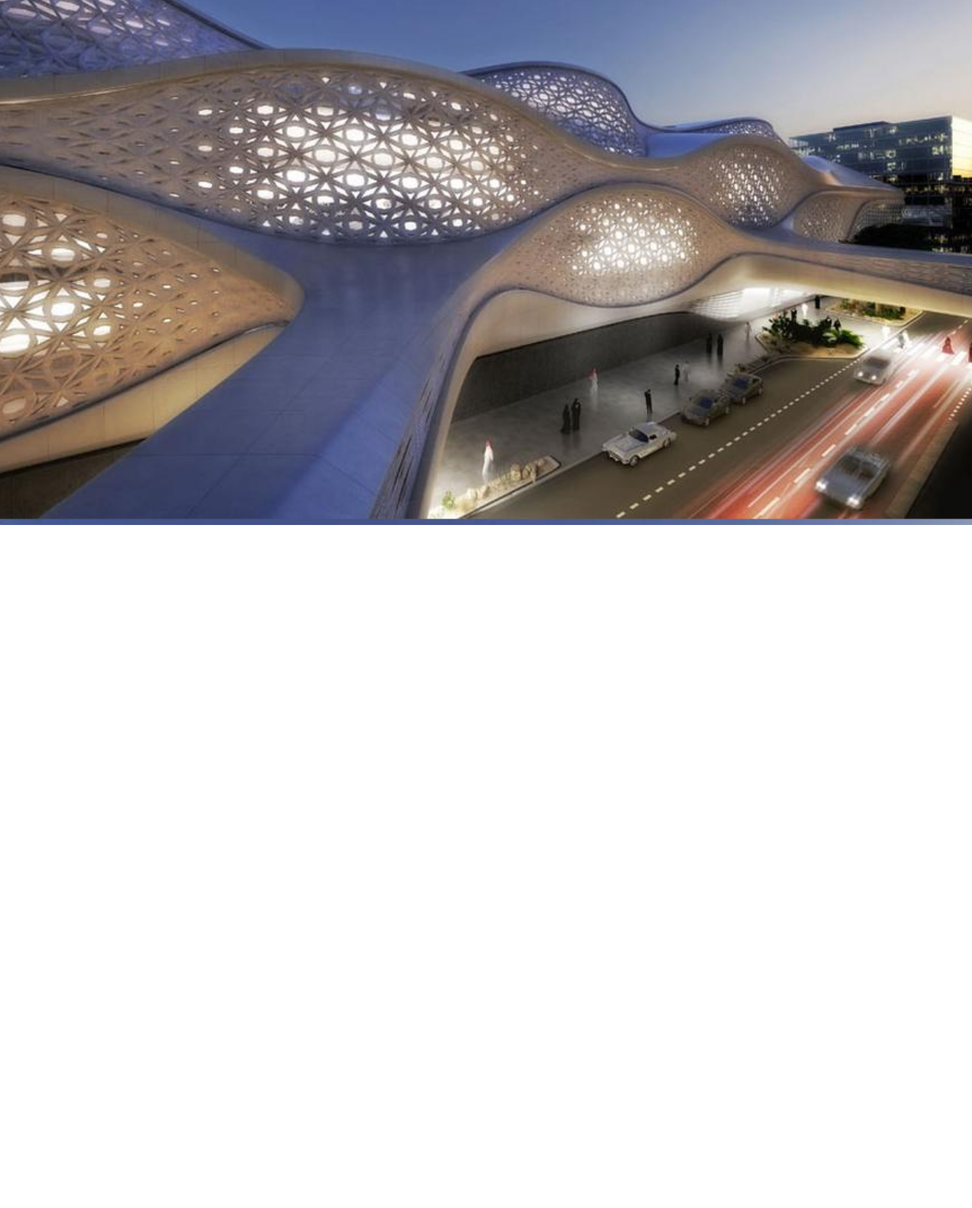
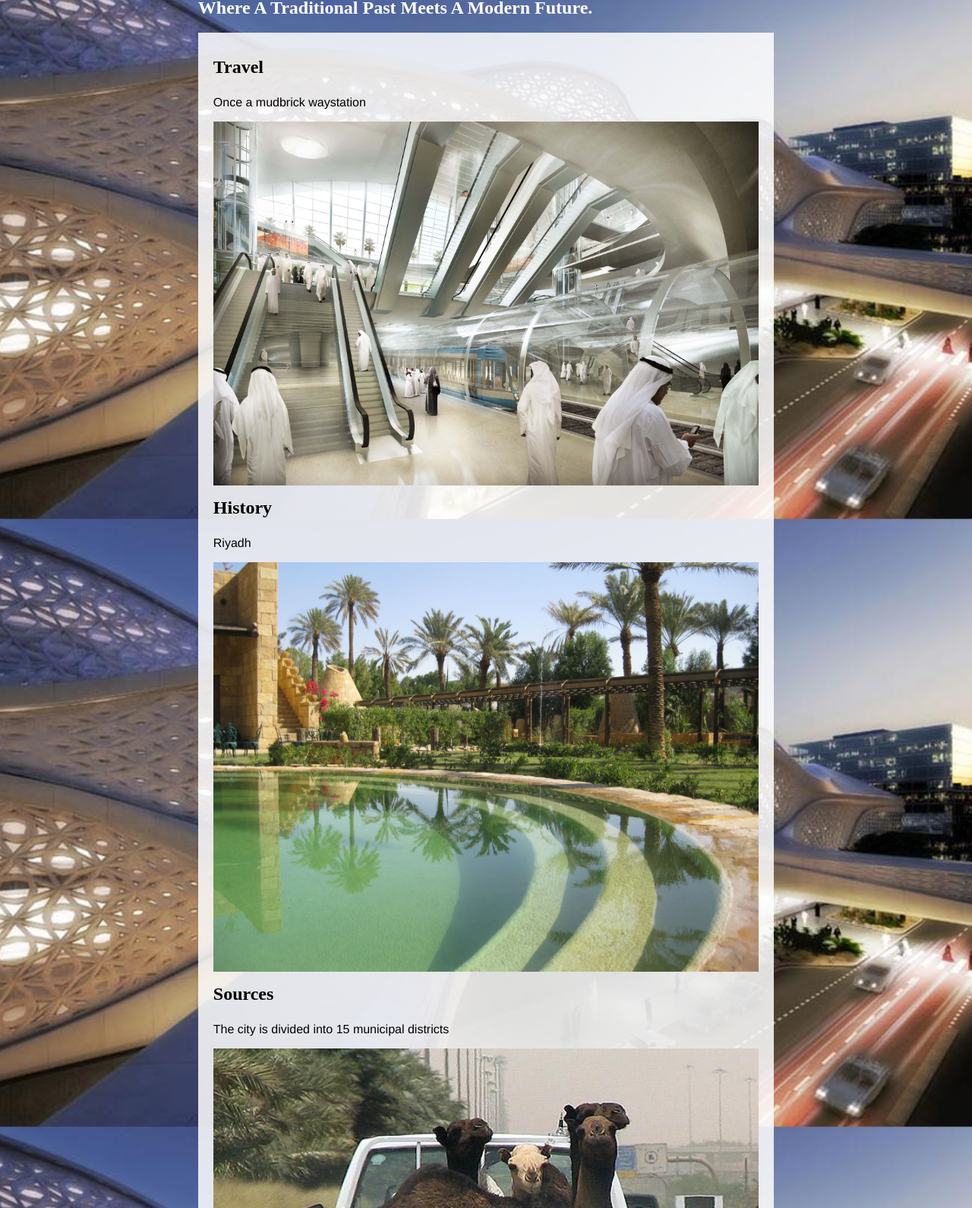
Before and after one commit to learn-co-curriculum/phase-0-html-riyadh-blog-lab, a website: page index.html in a window 1280 px wide. Shown: the part 117-1707 px from the top of the page at 76% size. Before the commit the page ends 808 px from the top, so only its background shows below. Drawn offline with Linux system fonts and the light colour scheme; a web font is replaced by a local one.

Commit message:
commit tree 0a3940f1a75ef8b7ed8078efe09d340e2956619e

```diff
--- a/index.html
+++ b/index.html
@@ -7,11 +7,25 @@
 </head>
 <body>
   <div class="wrapper">
-    <!-- HEADER -->
-    <!-- SUB HEAD -->
+    <h1>Welcome to Riyadh</h1>
+    <h2>Where A Traditional Past Meets A Modern Future.</h2>
 
     <div id="content">
-      <!-- IMAGES, SMALL SUB HEADS, PARAGRAPHS, LINKS -->
+      <h3>Travel</h3>
+      <p>Once a mudbrick waystation</p>
+      <img src="./images/transportation/transit.jpg" alt="Modern Transit">
+
+      <h3>History</h3>
+      <p>Riyadh</p>
+      <img src="./images/garden.jpg" alt="Riyadh Garden">
+
+      <h3>Sources</h3>
+      <p>The city is divided into 15 municipal districts</p>
+      <img src="./images/transportation/camels-in-truck.jpg" alt="The roads of Riyadh">
+
+      <a href="http://www.lonelyplanet.com/saudi-arabia/riyadh">Visit W3Schools.com!</a>
+      <a href="http://en.wikipedia.org/wiki/Riyadh">Visit W3Schools.com!</a>
+
     </div>
   </div>
 </body>
```
